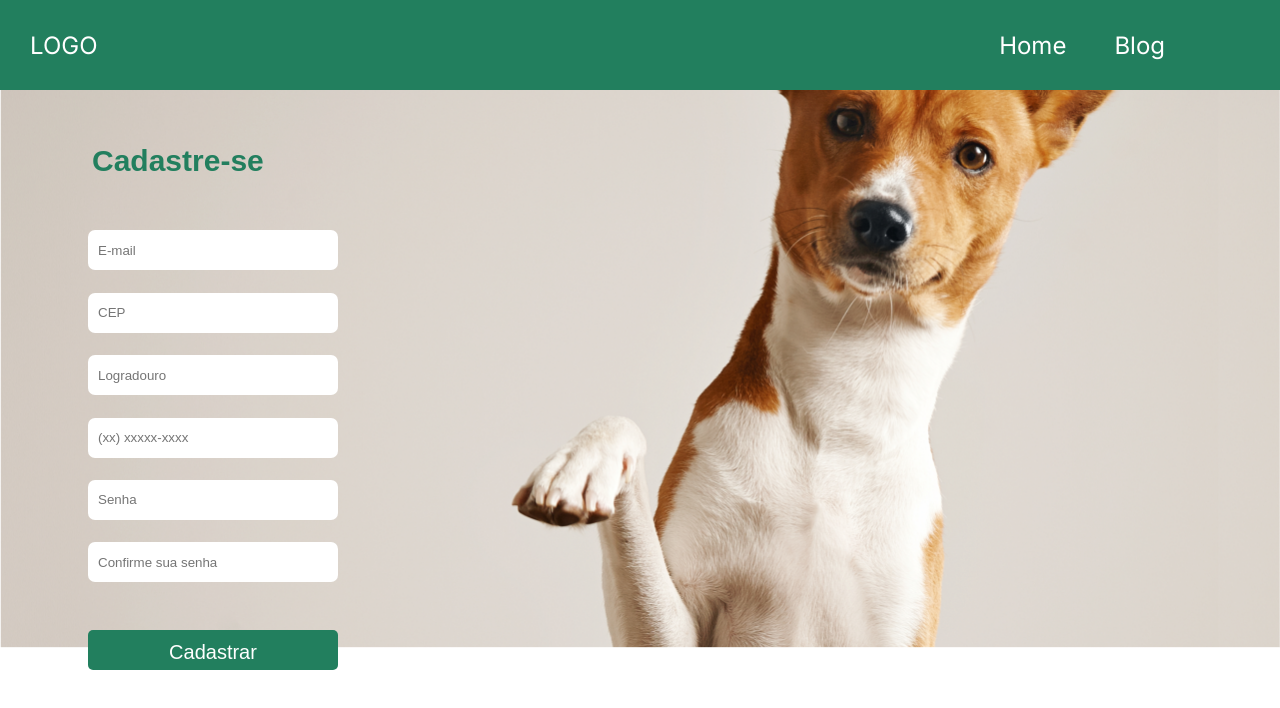
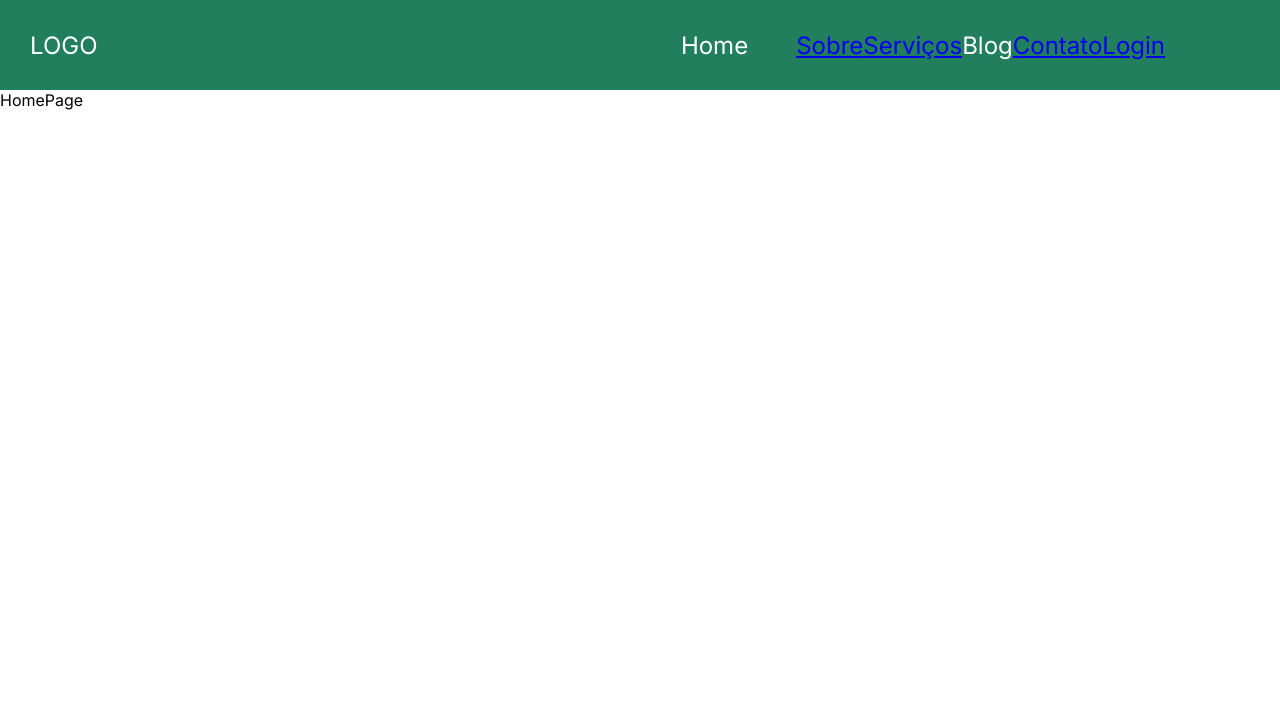
Before and after one commit to Juniors-Developers-Group-JDG/Hospital-Veteririo-Front-End, a Next.js app: page / in a window 1280 px wide. Shown: the top 708 px of the page. Built offline with nearby package versions, Linux system fonts and the light colour scheme.

Commit message:
ajuste de rotas e setando header de acordo com as rotas

```diff
--- /dev/null
+++ b/src/app/home/HomePage.jsx
@@ -0,0 +1,10 @@
+import NavBar from '../nav_bar/page';
+
+export default function HomePage() {
+  return (
+   <div>
+    <NavBar />
+    HomePage
+   </div>
+  );
+}
--- /dev/null
+++ b/src/app/nav_bar/page.jsx
@@ -0,0 +1,46 @@
+'use client';
+import Style from "./styles.sass";
+import { usePathname } from 'next/navigation';
+
+export default function NavBar() {
+  const pathname = usePathname();
+  return (
+    <div className={`${Style.div_nav_bar} div-nav-bar`}>
+      <h1 className={`${Style.div_nav_bar_h1} div-nav-bar-h1`}>LOGO</h1>
+        {
+          pathname === "/login" || pathname === '/register' || pathname === '/forgetPassword'
+          ? (
+            <div className={`${Style.div_nav_bar_links} div-nav-bar-links`}>
+              <a className={`${Style.div_nav_bar_links_home} div-nav-bar-links-home`} href="#">
+                Home
+              </a>
+              <a className={`${Style.div_nav_bar_links_blog} div-nav-bar-links-blog`} href="#">
+                Blog
+              </a>
+          </div>
+          ) : (
+            <div className={`${Style.div_nav_bar_links} div-nav-bar-links`}>
+              <a className={`${Style.div_nav_bar_links_home} div-nav-bar-links-home`} href="#">
+                Home
+              </a>
+              <a className={`${Style.div_nav_bar_links_about} div-nav-bar-links-about`} href="#">
+                Sobre
+              </a>
+              <a className={`${Style.div_nav_bar_links_services} div-nav-bar-links-services`} href="#">
+                Serviços
+              </a>
+              <a className={`${Style.div_nav_bar_links_blog} div-nav-bar-links-blog`} href="#">
+                Blog
+              </a>
+              <a className={`${Style.div_nav_bar_links_contact} div-nav-bar-links-contact`} href="#">
+                Contato
+              </a>
+              <a className={`${Style.div_nav_bar_links_login} div-nav-bar-links-login`} href="#">
+                Login
+              </a>
+            </div>
+          )
+        }
+    </div>
+  );
+}
--- a/src/app/page.js
+++ b/src/app/page.js
@@ -1,13 +1,11 @@
 import Image from "next/image";
 import styles from "./page.module.css";
-import Register from "@/components/register/page";
-import NavBar from "@/components/nav_bar/page";
+import HomePage from './home/HomePage';
 
 export default function Home() {
   return (
     <main className={styles.main}>
-      <NavBar />
-      <Register />
+     <HomePage />
     </main>
   );
 }
--- a/src/components/register/page.jsx
+++ b/src/app/register/page.jsx
@@ -1,6 +1,7 @@
 "use client";
 import { useState } from "react";
 import Style from "./styles.sass";
+import NavBar from '@/app/nav_bar/page';
 
 export default function Register() {
   // input do tipo "tel" -> [0-9]{5} -> Vamos receber apenas algarismos de 0 a 9 ([0-9]). E eles irão se repetir por 5 vezes ({5}).
@@ -16,30 +17,27 @@ export default function Register() {
   };
 
   return (
-    <div className={`${Style.container} container`}>
+    <><NavBar /><div className={`${Style.container} container`}>
       <h1 className={`${Style.container_h1} container-h1`}>Cadastre-se</h1>
       <form className={`${Style.container_form} container-form`}>
         <label>
           <input
             type="email"
             className={`${Style.container_input} container-input container-input-email`}
-            placeholder="E-mail"
-          />
+            placeholder="E-mail" />
         </label>
         <label>
           <input
             type="text"
             className={`${Style.container_input} container-input container-input-cep`}
-            placeholder="CEP"
-          />
+            placeholder="CEP" />
         </label>
         <label>
           <input
             type="text"
             className={`${Style.container_input} container-input container-input-address`}
             placeholder="Logradouro"
-            onChange={(event) => setAddress(event.target.value)}
-          />
+            onChange={(event) => setAddress(event.target.value)} />
         </label>
         <label>
           <input
@@ -47,22 +45,19 @@ export default function Register() {
             pattern="^\([0-9]{2}\) [0-9]{5}-[0-9]{4}$"
             placeholder={`(xx) xxxxx-xxxx`}
             onChange={(event) => setNumber(event.target.value)}
-            className={`${Style.container_input} container-input container-input-number`}
-          />
+            className={`${Style.container_input} container-input container-input-number`} />
         </label>
         <label>
           <input
             type="password"
             className={`${Style.container_input} container-input container-input-password`}
-            placeholder="Senha"
-          />
+            placeholder="Senha" />
         </label>
         <label>
           <input
             type="password"
             className={`${Style.container_input} container-input container-input-password`}
-            placeholder="Confirme sua senha"
-          />
+            placeholder="Confirme sua senha" />
         </label>
         <button
           type="submit"
@@ -71,6 +66,6 @@ export default function Register() {
           Cadastrar
         </button>
       </form>
-    </div>
+    </div></>
   );
 }
--- a/src/components/nav_bar/page.jsx
+++ /dev/null
@@ -1,23 +0,0 @@
-import Style from "./styles.sass";
-
-export default function NavBar() {
-  return (
-    <div className={`${Style.div_nav_bar} div-nav-bar`}>
-      <h1 className={`${Style.div_nav_bar_h1} div-nav-bar-h1`}>LOGO</h1>
-      <div className={`${Style.div_nav_bar_links} div-nav-bar-links`}>
-        <a
-          className={`${Style.div_nav_bar_links_home} div-nav-bar-links-home`}
-          href="#"
-        >
-          Home
-        </a>
-        <a
-          className={`${Style.div_nav_bar_links_blog} div-nav-bar-links-blog`}
-          href="#"
-        >
-          Blog
-        </a>
-      </div>
-    </div>
-  );
-}
```
Also changed, not shown: src/app/layout.jsx (renamed from src/app/layout.js), src/app/nav_bar/styles.sass (renamed from src/components/nav_bar/styles.sass), src/app/register/styles.sass (renamed from src/components/register/styles.sass).
